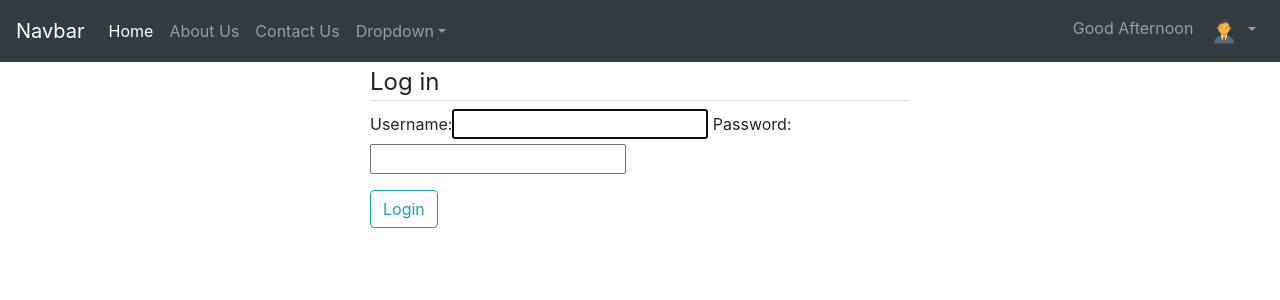
After one commit to jackngogh/Django-Site-001-, a Django app: page /login in a window 1280 px wide. The commit adds this page. Shown: the top 300 px of the page. Run offline with Django 3.2, Linux system fonts and the light colour scheme; some libraries are stand-ins or nearby versions.

Commit message:
Add login page

```diff
--- /dev/null
+++ b/authentication/templates/login.html
@@ -0,0 +1,23 @@
+{% extends "base.html" %}
+
+{% block head_title %}
+Login
+{% endblock head_title %}
+
+{% block main_contents %}
+<div class="container">
+    <div class="row">
+        <div class="col-md-6 offset-md-3">
+            <form method='POST'> {% csrf_token %}
+                <fieldset class="form-group">
+                    <legend class="border-bottom md-4">Log in</legend>
+                    {{ form }}
+                </fieldset>
+                <div class="form-group">
+                    <button class="btn btn-outline-info" type="submit">Login</button>
+                </div>
+            </form>
+        </div>
+    </div>
+</div>
+{% endblock main_contents %}
--- a/core/urls.py
+++ b/core/urls.py
@@ -1,4 +1,4 @@
-from django.contrib.auth.views import LogoutView
+from django.contrib.auth.views import LogoutView, LoginView
 from django.contrib.staticfiles.urls import staticfiles_urlpatterns
 from django.conf import settings
 from django.conf.urls.static import static
@@ -12,6 +12,7 @@ urlpatterns = [
     path('contact', contact, name='contact'),
     path('logout', LogoutView.as_view(
         template_name='logout.html'), name='logout'),
+        path('login', LoginView.as_view(template_name='login.html'), name='login')
 ]
 urlpatterns += staticfiles_urlpatterns()
 urlpatterns += static(settings.STATIC_URL, document_root=settings.STATIC_ROOT)
--- a/templates/base/navbar.html
+++ b/templates/base/navbar.html
@@ -45,7 +45,7 @@
                     <a class="dropdown-item" href="{%url 'logout'%}">Log Out</a>
                     {% else %}
                     <a class="dropdown-item" href="#">Register</a>
-                    <a class="dropdown-item" href="#">Log In</a>
+                    <a class="dropdown-item" href="{% url 'login' %}">Log In</a>
                     {% endif %}
                 </div>
             </li>
```
Also changed, not shown: db.sqlite3.
